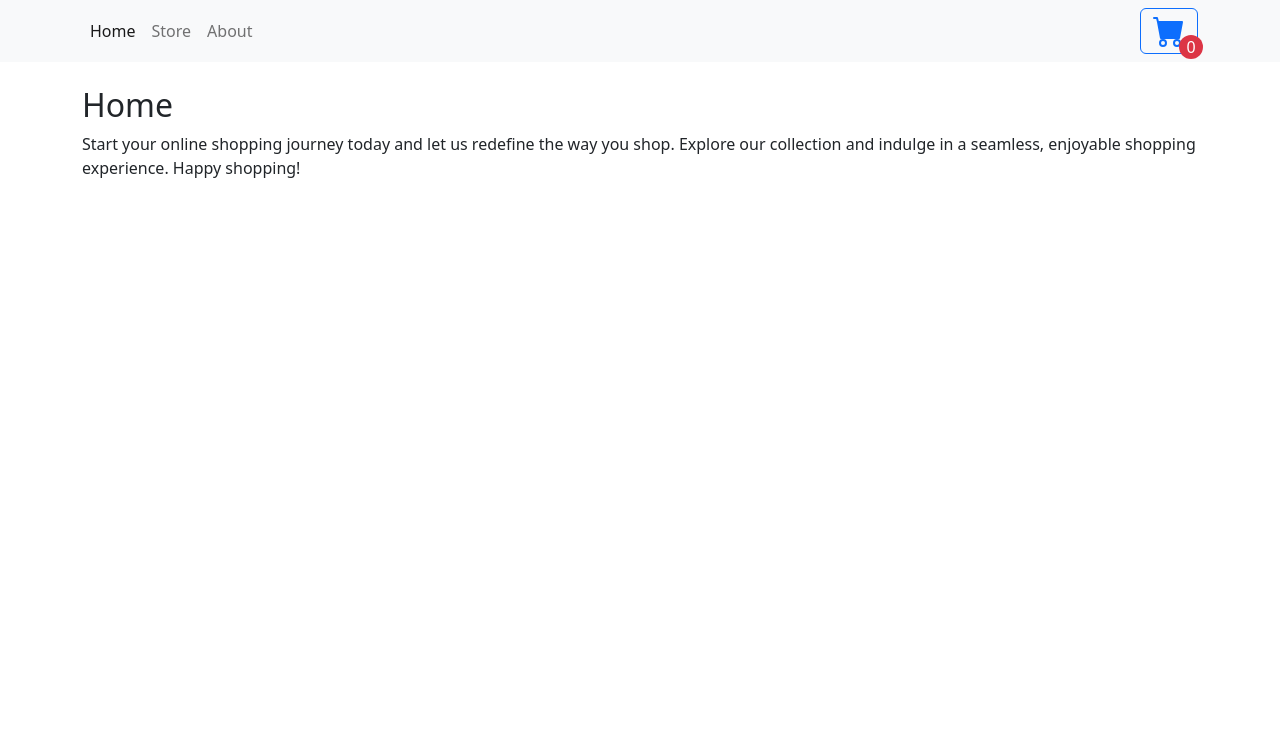
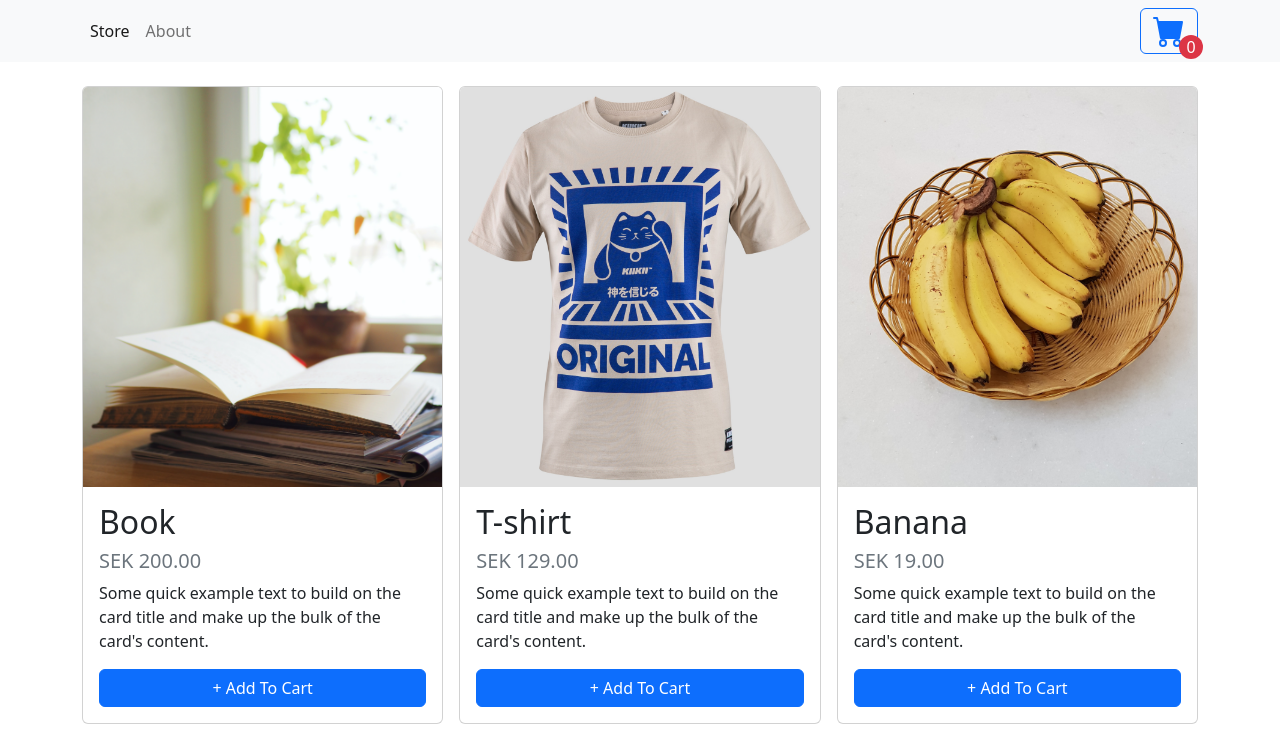
Before and after one commit to MuhammadUsmanMushtaq/shopping-cart, a React (Vite) app: page / in a window 1280 px wide. Shown: the top 738 px of the page. Built offline with nearby package versions, Linux system fonts and the light colour scheme; grey boxes are pictures that could not be loaded.

Commit message:
home page remove

```diff
--- a/src/App.tsx
+++ b/src/App.tsx
@@ -1,6 +1,5 @@
 import { Routes, Route } from 'react-router-dom';
 import { Container } from 'react-bootstrap';
-import { Home } from './pages/Home';
 import { Store } from './pages/Store';
 import { About } from './pages/About';
 import { NavBar } from './components/NavBar';
@@ -13,8 +12,7 @@ function App() {
         <NavBar />
         <Container className='mb-4'>
           <Routes>
-            <Route path='/' element={<Home />} />
-            <Route path='/store' element={<Store />} />
+            <Route path='/' element={<Store />} />
             <Route path='/about' element={<About />} />
           </Routes>
         </Container>
--- a/src/components/NavBar.tsx
+++ b/src/components/NavBar.tsx
@@ -9,9 +9,6 @@ export function NavBar() {
       <Container>
         <Nav className='me-auto'>
           <Nav.Link to='/' as={NavLink}>
-            Home
-          </Nav.Link>
-          <Nav.Link to='/store' as={NavLink}>
             Store
           </Nav.Link>
           <Nav.Link to='/about' as={NavLink}>
--- a/src/pages/Home.tsx
+++ /dev/null
@@ -1,12 +0,0 @@
-export function Home() {
-  return (
-    <>
-      <h2>Home</h2>
-      <p>
-        Start your online shopping journey today and let us redefine the way you
-        shop. Explore our collection and indulge in a seamless, enjoyable
-        shopping experience. Happy shopping!
-      </p>
-    </>
-  );
-}
```
